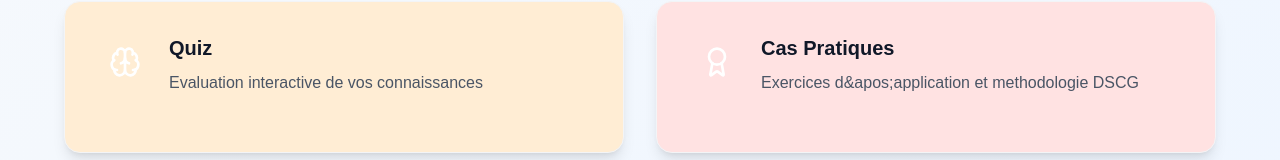
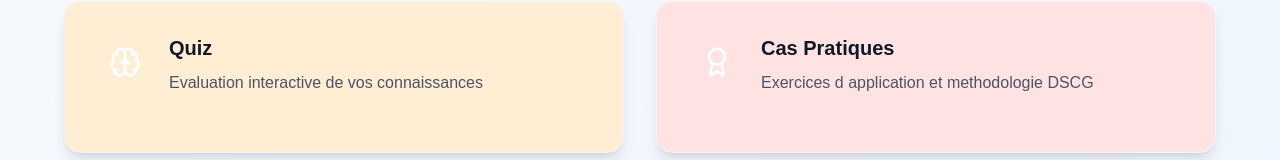
Before and after one commit to KrMagic/finance-chapitre1, a Next.js app: page / in a window 1280 px wide. Shown: the part 873-1033 px from the top of the page. Built offline with nearby package versions, Linux system fonts and the light colour scheme.

Commit message:
Update CoursePlan.tsx

```diff
--- a/src/components/home/CoursePlan.tsx
+++ b/src/components/home/CoursePlan.tsx
@@ -48,7 +48,7 @@
   },
   {
     title: 'Cas Pratiques',
-    description: 'Exercices d&apos;application et methodologie DSCG',
+    description: 'Exercices d application et methodologie DSCG',
     href: '/cas-pratiques',
     icon: Award,
     color: 'text-red-600',
```
